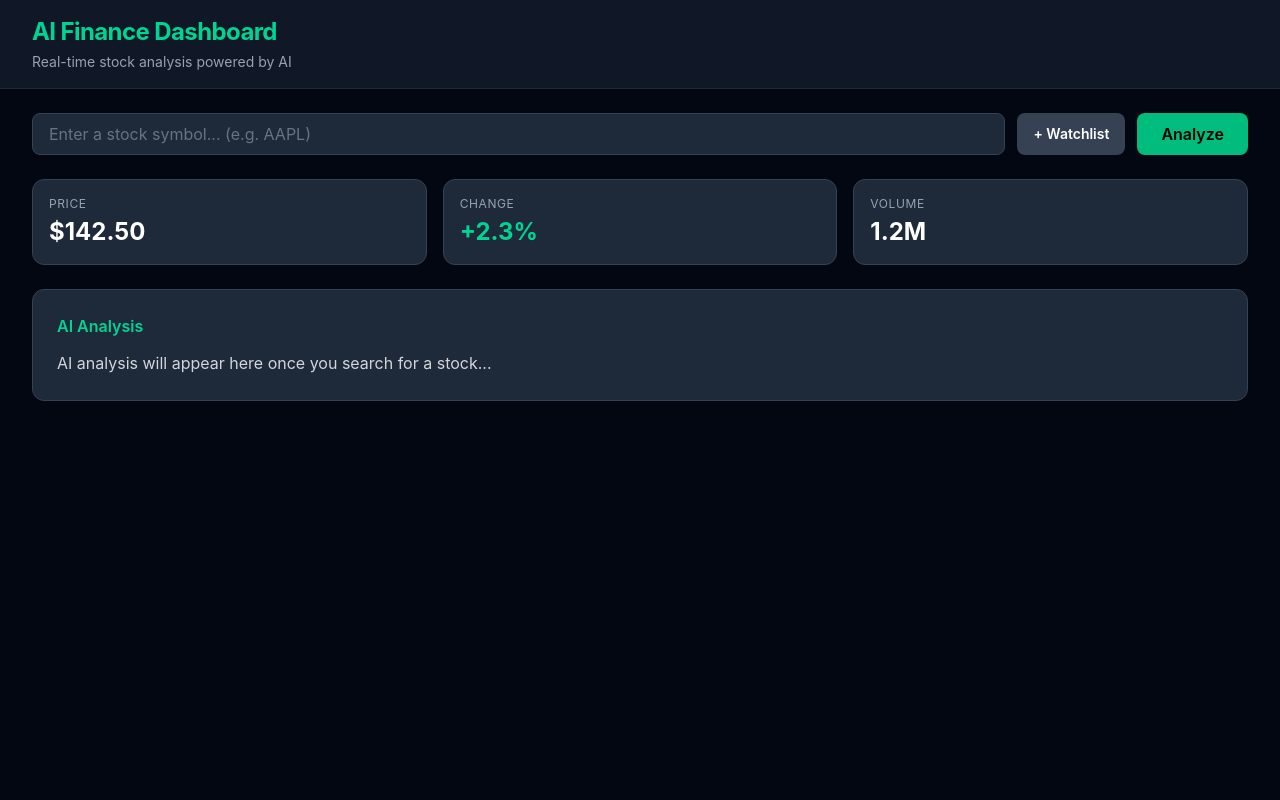
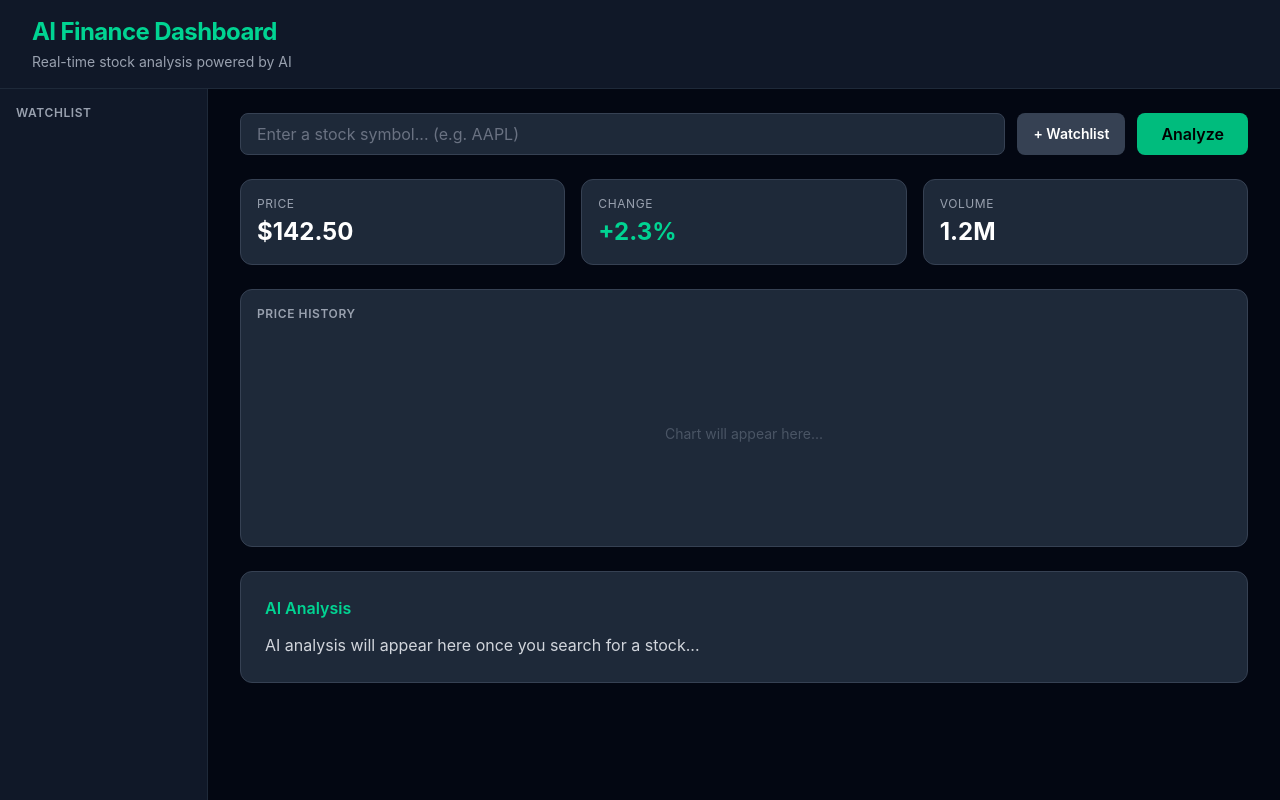
Before and after one commit to ariel240/ai-finance-dashboard, a React (Vite) app: page / in a window 1280 px wide. Built offline with nearby package versions, Linux system fonts and the light colour scheme.

Commit message:
feat: complete UI skeleton with Watchlist sidebar and Chart placeholder

```diff
--- a/src/App.tsx
+++ b/src/App.tsx
@@ -2,14 +2,22 @@ import Header from './components/Header';
 import SearchBar from './components/SearchBar';
 import StatsRow from './components/StatsRow';
 import AIAnalysis from './components/AIAnalysis';
+import Watchlist from './components/Watchlist';
+import Chart from './components/Chart'
 
 function App() {
   return (
-    <div className="min-h-screen bg-gray-950 text-white">
+    <div className="min-h-screen bg-gray-950 text-white flex flex-col">
       <Header />
-      <SearchBar />
-      <StatsRow />
-      <AIAnalysis />
+      <div className="flex flex-1">
+        <Watchlist />
+        <main className="flex-1">
+          <SearchBar />
+          <StatsRow />
+          <Chart />
+          <AIAnalysis />
+        </main>
+      </div>
     </div>
   );
 }
--- /dev/null
+++ b/src/components/Chart.tsx
@@ -0,0 +1,14 @@
+function Chart() {
+  return (
+    <div className="mx-8 mb-6 bg-gray-800 rounded-xl border border-gray-700 p-4">
+      <h2 className="text-xs font-semibold text-gray-400 uppercase tracking-wider mb-4">
+        Price History
+      </h2>
+      <div className="h-48 flex items-center justify-center">
+        <p className="text-gray-600 text-sm">Chart will appear here...</p>
+      </div>
+    </div>
+  );
+}
+
+export default Chart;
--- /dev/null
+++ b/src/components/Watchlist.tsx
@@ -0,0 +1,11 @@
+function Watchlist() {
+  return (
+    <aside className="w-52 bg-gray-900 border-r border-gray-800 p-4 flex flex-col">
+      <h2 className="text-xs font-semibold text-gray-400 uppercase tracking-wider mb-4">
+        Watchlist
+      </h2>
+    </aside>
+  );
+}
+
+export default Watchlist;
```
